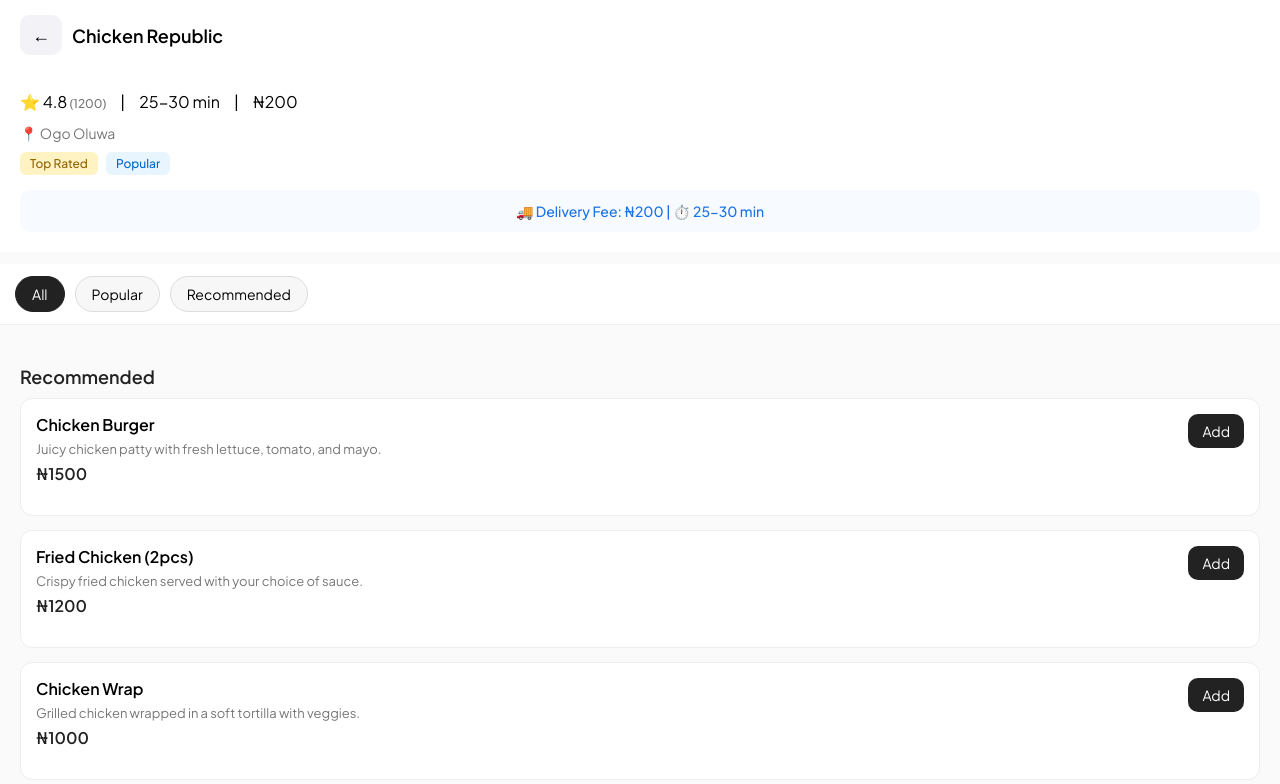
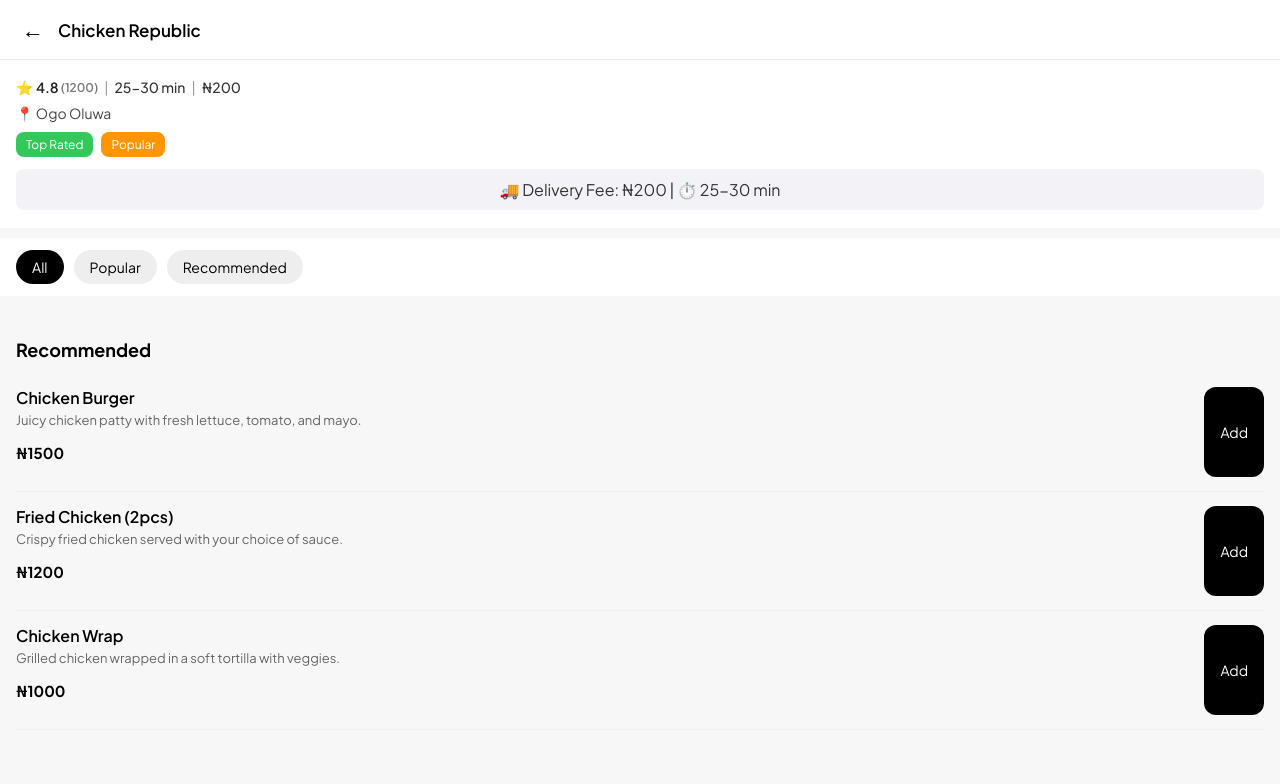
Before and after one commit to ay30bg/droppa, a React (Create React App) app: page /details/1 in a window 1280 px wide. Shown: the top 784 px of the page. Built offline with nearby package versions, Linux system fonts and the light colour scheme.

Commit message:
Update restaurantdetails.css

```diff
--- a/src/styles/restaurantdetails.css
+++ b/src/styles/restaurantdetails.css
@@ -1,218 +1,169 @@
-/* -------------------------------------------------------
-   GLOBAL PAGE
-------------------------------------------------------- */
+/* GLOBAL PAGE */
 .cd-page {
   height: 100vh;
   overflow-y: auto;
-  background: #fafafa;
+  background: #f7f7f7;
   font-family: -apple-system, BlinkMacSystemFont, "Inter", sans-serif;
-  padding-bottom: 100px;
+  padding-bottom: 90px;
 }
 
-.cd-page::-webkit-scrollbar {
-  width: 0;
-}
-
-/* -------------------------------------------------------
-   HEADER
-------------------------------------------------------- */
+/* HEADER */
 .cd-header {
   position: sticky;
   top: 0;
-  z-index: 50;
-  background: #ffffff;
-  padding: 15px 20px;
+  z-index: 30;
   display: flex;
   align-items: center;
-  gap: 10px;
-  transition: all 0.25s ease;
-  border-bottom: 1px solid transparent;
+  padding: 14px 16px;
+  background: #fff;
+  transition: all 0.25s ease-in-out;
+  border-bottom: 1px solid #eee;
 }
 
 .cd-header.shrunk {
-  padding: 10px 15px;
-  border-bottom: 1px solid #eee;
+  padding: 8px 16px;
 }
 
 .cd-back {
-  background: #f2f2f7;
+  background: none;
   border: none;
-  padding: 8px 12px;
-  border-radius: 10px;
-  font-size: 18px;
+  font-size: 22px;
+  margin-right: 8px;
   cursor: pointer;
 }
 
 .cd-title {
-  font-size: 18px;
+  font-size: 17px;
   font-weight: 600;
 }
 
-/* -------------------------------------------------------
-   RESTAURANT INFO
-------------------------------------------------------- */
+/* RESTAURANT INFO CONTAINER */
 .cd-rest-info {
-  padding: 20px;
-  background: #ffffff;
+  padding: 18px 16px;
+  background: #fff;
+  margin-bottom: 10px;
+}
+
+/* ⭐ Rating | ETA | Delivery Fee */
+.cd-sub-info {
+  display: flex;
+  align-items: center;
+  gap: 6px;
+  font-size: 14px;
+  font-weight: 600;
+  color: #222;
+  margin-bottom: 8px;
+}
+
+.cd-rating {
+  display: flex;
+  align-items: center;
+}
+
+.cd-orders {
+  margin-left: 2px;
+  font-size: 12px;
+  color: #777;
+}
+
+.cd-separator {
+  color: #999;
+  font-weight: 400;
+}
+
+.cd-eta,
+.cd-fee {
+  color: #333;
+  font-weight: 500;
+}
+
+/* STREET */
+.cd-street-info {
+  font-size: 14px;
+  margin-bottom: 10px;
+  color: #444;
+}
+
+/* TAGS */
+.cd-tags {
+  display: flex;
+  gap: 8px;
   margin-bottom: 12px;
 }
 
-/* ---------- TOP INFO BOXES: Rating, ETA, Delivery ---------- */
-.cd-sub-info {
-  display: flex;
-  gap: 14px;
-  margin-bottom: 12px;
+.cd-badge {
+  font-size: 12px;
+  padding: 5px 10px;
+  border-radius: 8px;
+  color: #fff;
 }
 
-.cd-info-box {
-  background: #f2f2f7;
-  padding: 10px 14px;
-  border-radius: 12px;
-  font-size: 14px;
-  font-weight: 600;
-  color: #222;
-  display: flex;
-  flex-direction: column;
-  align-items: center;
-  min-width: 95px;
-  text-align: center;
+.top-rated {
+  background: #34c759; /* green */
 }
 
-.cd-info-label {
-  font-size: 11px;
-  color: #666;
-  margin-top: 3px;
-  text-transform: uppercase;
-  letter-spacing: 0.4px;
+.popular {
+  background: #ff9500; /* orange */
 }
 
-.cd-orders {
-  font-size: 12px;
-  font-weight: 500;
-  color: #777;
-  margin-left: 2px;
+/* CLOSED OR DELIVERY BOX */
+.cd-closed-banner {
+  padding: 10px;
+  background: #ff3b30;
+  color: #fff;
+  text-align: center;
+  border-radius: 8px;
 }
 
-/* ---------- Street ---------- */
-.cd-street-info {
-  margin-top: 8px;
-  font-size: 14px;
-  color: #777;
+.cd-delivery-box {
+  padding: 10px;
+  background: #f2f2f7;
+  color: #333;
+  text-align: center;
+  border-radius: 8px;
 }
 
-/* ---------- Tags ---------- */
-.cd-tags {
-  margin-top: 10px;
-  display: flex;
-  gap: 8px;
-  flex-wrap: wrap;
-}
-
-.cd-badge {
-  padding: 4px 10px;
-  border-radius: 6px;
-  font-size: 12px;
-  font-weight: 500;
-}
-
-.cd-badge.top-rated {
-  background: #fff3c4;
-  color: #916400;
-}
-
-.cd-badge.popular {
-  background: #e8f5ff;
-  color: #0068c9;
-}
-
-/* ---------- Closed --------- */
-.cd-closed-banner {
-  margin-top: 15px;
-  padding: 12px;
-  background: #ffe6e6;
-  color: #c70000;
-  text-align: center;
-  border-radius: 10px;
-  font-weight: 500;
-}
-
-/* ---------- Delivery Box ---------- */
-.cd-delivery-box {
-  margin-top: 15px;
-  padding: 12px;
-  background: #f7fafe;
-  color: #1a73e8;
-  text-align: center;
-  border-radius: 10px;
-  font-size: 14px;
-  font-weight: 500;
-}
-
-/* -------------------------------------------------------
-   CATEGORY BUTTON SCROLLER
-------------------------------------------------------- */
+/* CATEGORIES */
 .cd-categories {
-  position: sticky;
-  top: 60px;
-  z-index: 40;
-  background: #ffffff;
-  padding: 12px 15px;
   display: flex;
   gap: 10px;
   overflow-x: auto;
-  border-bottom: 1px solid #f1f1f1;
-}
-
-.cd-categories::-webkit-scrollbar {
-  display: none;
+  padding: 12px 16px;
+  background: #fff;
+  margin-bottom: 10px;
 }
 
 .cd-categories button {
   padding: 8px 16px;
   border-radius: 20px;
-  border: 1px solid #ddd;
-  background: #f7f7f7;
+  border: none;
+  background: #eee;
   font-size: 14px;
   cursor: pointer;
-  white-space: nowrap;
-  transition: all 0.2s ease;
 }
 
-.cd-categories button.active {
-  background: #222;
+.cd-categories .active {
+  background: #000;
   color: #fff;
-  border-color: #222;
 }
 
-/* -------------------------------------------------------
-   MENU SECTION
-------------------------------------------------------- */
+/* MENU SECTION */
 .cd-menu-section {
-  padding: 20px;
+  padding: 14px 16px;
 }
 
 .cd-section-title {
-  margin: 20px 0 10px;
   font-size: 18px;
-  font-weight: 600;
-  color: #222;
+  font-weight: 700;
+  margin-bottom: 12px;
 }
 
-/* ---------- MENU CARD ---------- */
+/* MENU ITEM */
 .cd-menu-item {
-  background: #ffffff;
-  padding: 15px;
-  border-radius: 12px;
-  margin-bottom: 14px;
   display: flex;
   justify-content: space-between;
-  gap: 15px;
-  border: 1px solid #eee;
-  transition: transform 0.15s;
-}
-
-.cd-menu-item:active {
-  transform: scale(0.98);
+  padding: 14px 0;
+  border-bottom: 1px solid #eee;
 }
 
 .cd-item-info h4 {
@@ -223,77 +174,74 @@
 
 .cd-subtext {
   font-size: 13px;
-  color: #777;
-  margin: 6px 0;
+  color: #666;
+  margin: 4px 0;
 }
 
 .cd-price {
-  margin-top: 5px;
-  font-weight: 600;
-  color: #222;
+  font-size: 15px;
+  font-weight: 700;
 }
 
-/* ---------- ADD BUTTON ---------- */
+/* ADD BUTTON & QTY */
 .cd-add-btn {
-  background: #222;
+  background: #000;
   color: #fff;
-  border-radius: 10px;
-  padding: 8px 14px;
+  padding: 8px 16px;
+  border-radius: 12px;
   border: none;
   cursor: pointer;
   font-size: 14px;
-  height: fit-content;
 }
 
-/* ---------- QTY BOX ---------- */
 .cd-qty-box {
   display: flex;
   align-items: center;
-  gap: 8px;
-  background: #f2f2f7;
-  padding: 6px 10px;
-  border-radius: 8px;
+  gap: 10px;
 }
 
 .cd-qty-box button {
-  background: none;
+  background: #f2f2f7;
   border: none;
+  width: 30px;
+  height: 30px;
+  border-radius: 50%;
   font-size: 18px;
   cursor: pointer;
 }
 
-/* -------------------------------------------------------
-   SKELETON LOADING
-------------------------------------------------------- */
+/* SKELETON LOADING */
 .cd-skeleton-card {
-  height: 80px;
-  background: linear-gradient(90deg, #ececec, #f7f7f7, #ececec);
-  background-size: 300% 300%;
-  border-radius: 12px;
+  height: 70px;
+  background: #e2e2e2;
+  border-radius: 10px;
   margin-bottom: 12px;
-  animation: skeletonMove 1.5s infinite;
+  animation: pulse 1.5s infinite ease-in-out;
 }
 
-@keyframes skeletonMove {
-  0% { background-position: 0% 50%; }
-  50% { background-position: 100% 50%; }
-  100% { background-position: 0% 50%; }
+@keyframes pulse {
+  0% { opacity: 0.6; }
+  50% { opacity: 1; }
+  100% { opacity: 0.6; }
 }
 
-/* -------------------------------------------------------
-   CART BAR
-------------------------------------------------------- */
+/* CART BAR */
 .cd-cart-bar {
   position: fixed;
   bottom: 0;
-  width: 100%;
-  background: #222;
+  left: 0;
+  right: 0;
+  background: #000;
   color: #fff;
-  padding: 15px 20px;
+  padding: 16px;
   display: flex;
   justify-content: space-between;
-  font-weight: 600;
+  align-items: center;
   font-size: 16px;
+  font-weight: 700;
   cursor: pointer;
-  z-index: 60;
 }
+
+.cd-cart-total {
+  font-size: 16px;
+}
```
